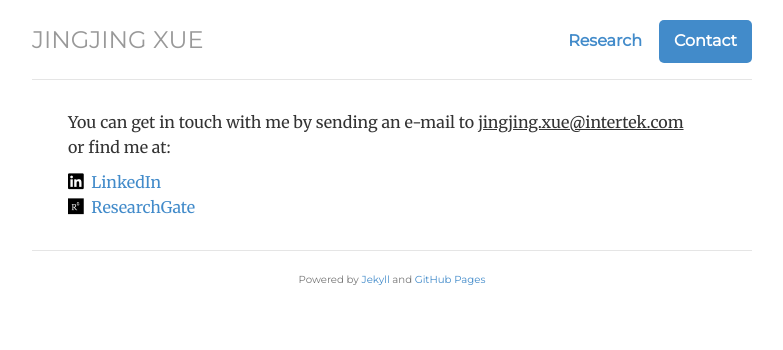
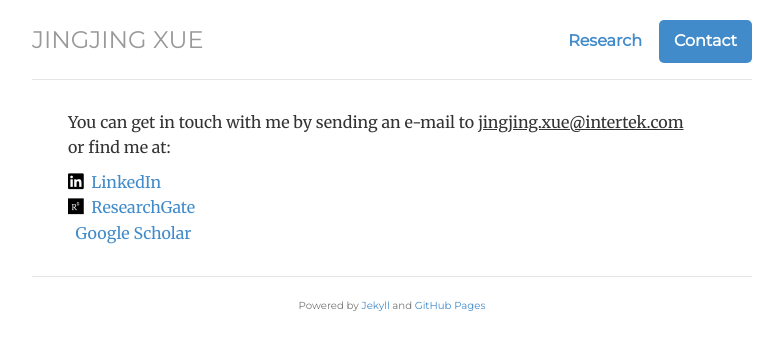
Before and after one commit to jing-jing-xue/jing-jing-xue.github.io, a Jekyll site: the page built from contact/index.html, in a window 1280 px wide. Shown: the top 350 px of the page, without its empty margins (248-1031 px from the left). Built offline with Jekyll 4.4.1, drawn with Linux system fonts in a browser that asks for light colours; nearby versions of some CDN libraries.

Commit message:
add google scholar

```diff
--- a/contact/index.html
+++ b/contact/index.html
@@ -13,6 +13,7 @@ contact: active
 	<ul class="list-unstyled">
 		<li><i class="fab fa-linkedin" style="font-size:18px; color:rgb(0, 0, 0);"></i>&nbsp&nbsp<a href="https://www.linkedin.com/in/xuejingjing771/?originalSubdomain=uk">LinkedIn</a></li>
 		<li><i class="fab fa-researchgate" style="font-size:18px; color:rgb(0, 0, 0);"></i>&nbsp&nbsp<a href="https://www.researchgate.net/profile/Jingjing_Xue3">ResearchGate</a></li>
+		<li><i class="ai ai-google-scholar-square" style="font-size:18px; color:rgb(0, 0, 0);"></i>&nbsp&nbsp<a href="https://scholar.google.com/citations?user=G0i1S48AAAAJ&hl=en&oi=ao">Google Scholar</a></li>
 	</ul>
 
 </div>
```
